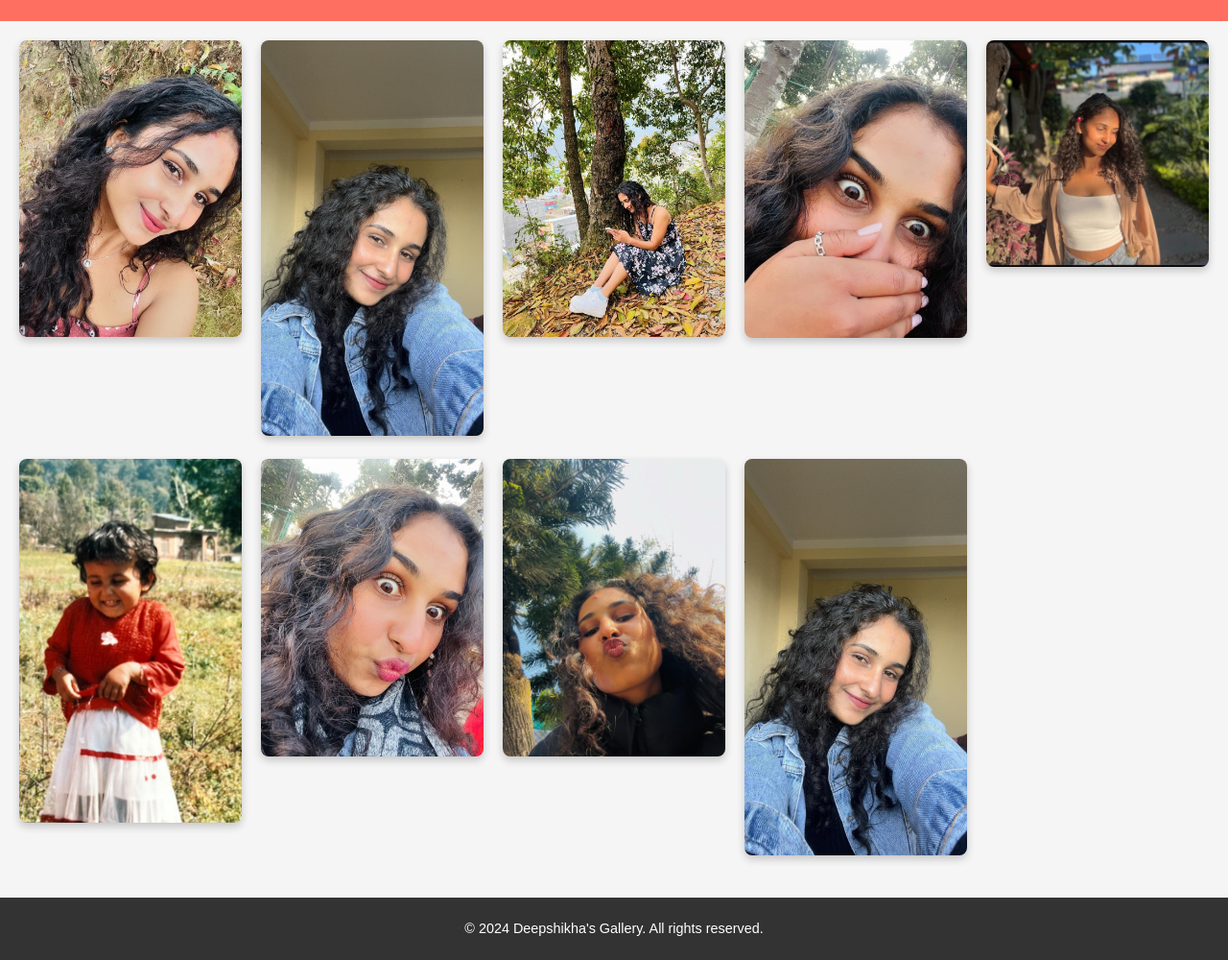
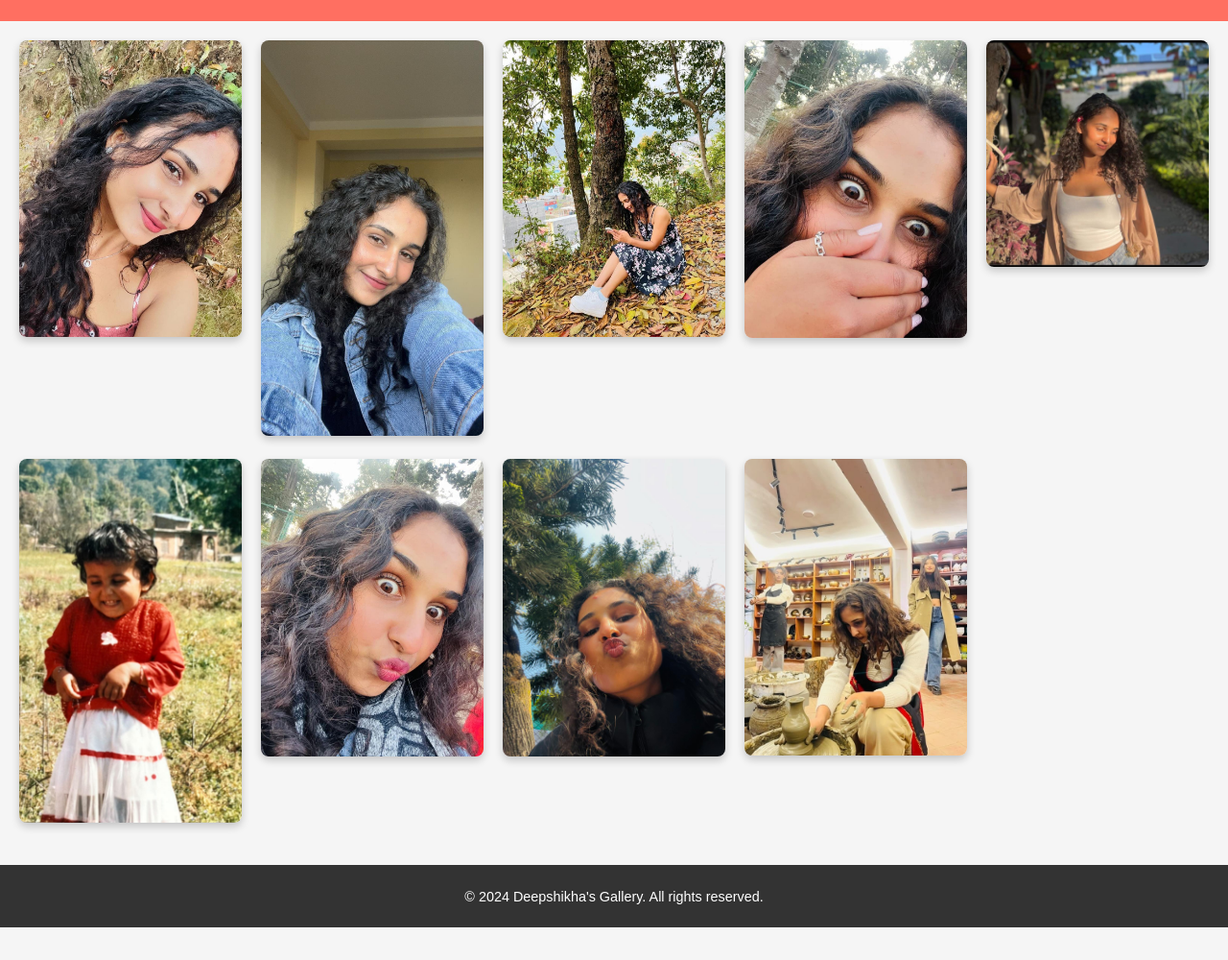
Before and after one commit to Abhyudayabhandari/deepshikha, a plain HTML site: page index.html in a window 1280 px wide. Shown: the part 96-1096 px from the top of the page at 96% size. After the commit the page ends 1062 px from the top, so only its background shows below. Drawn offline with Linux system fonts and the light colour scheme.

Commit message:
Update index.html

```diff
--- a/index.html
+++ b/index.html
@@ -38,7 +38,7 @@
                 <img src="photos/IMG5275.jpeg" alt="Photo 3">
             </div>
 		<div class="photo">
-                <img src="photos/IMG123.jpeg" alt="Photo 3">
+                <img src="photos/IMG1559.jpeg" alt="Photo 3">
             </div>
 
         </section>
```
